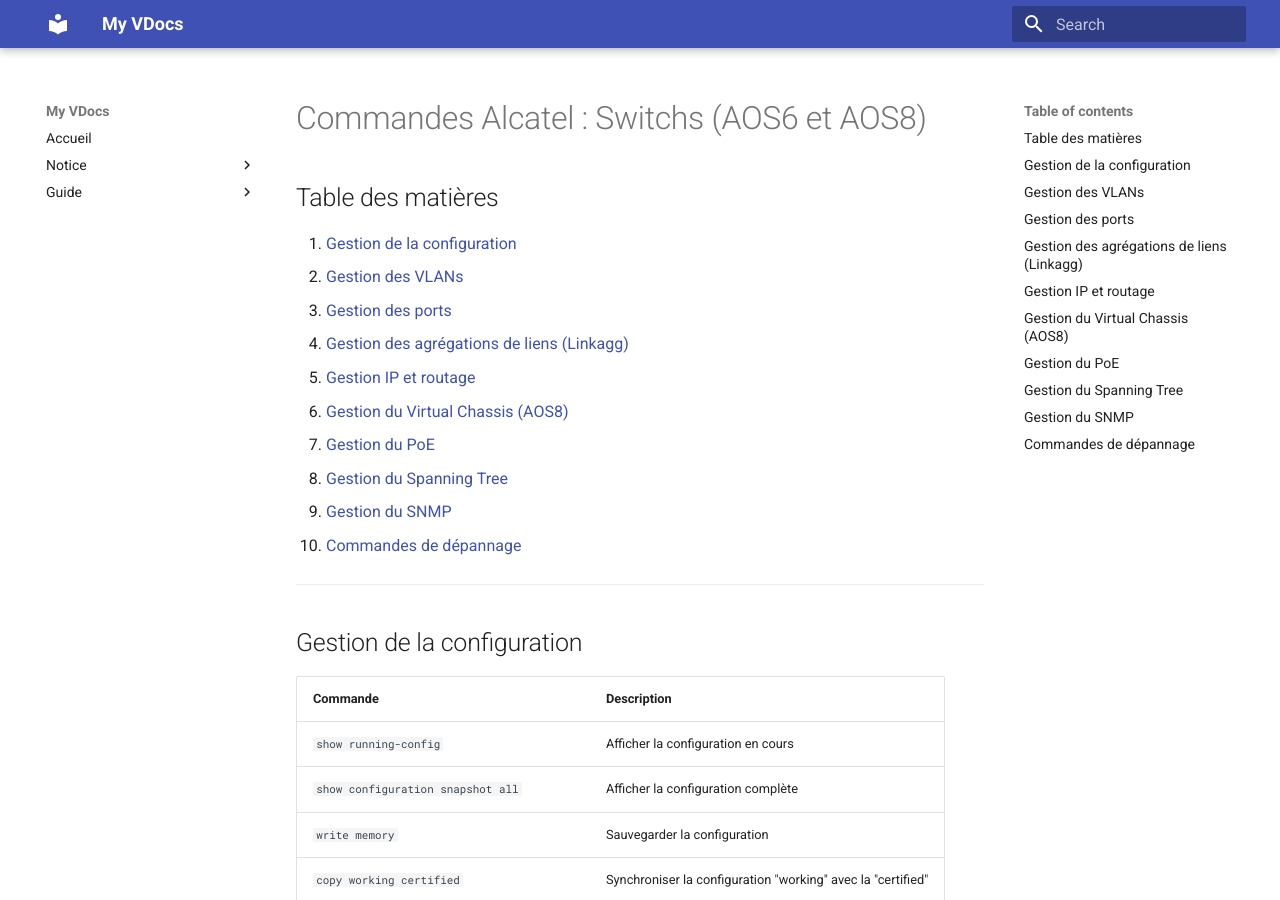
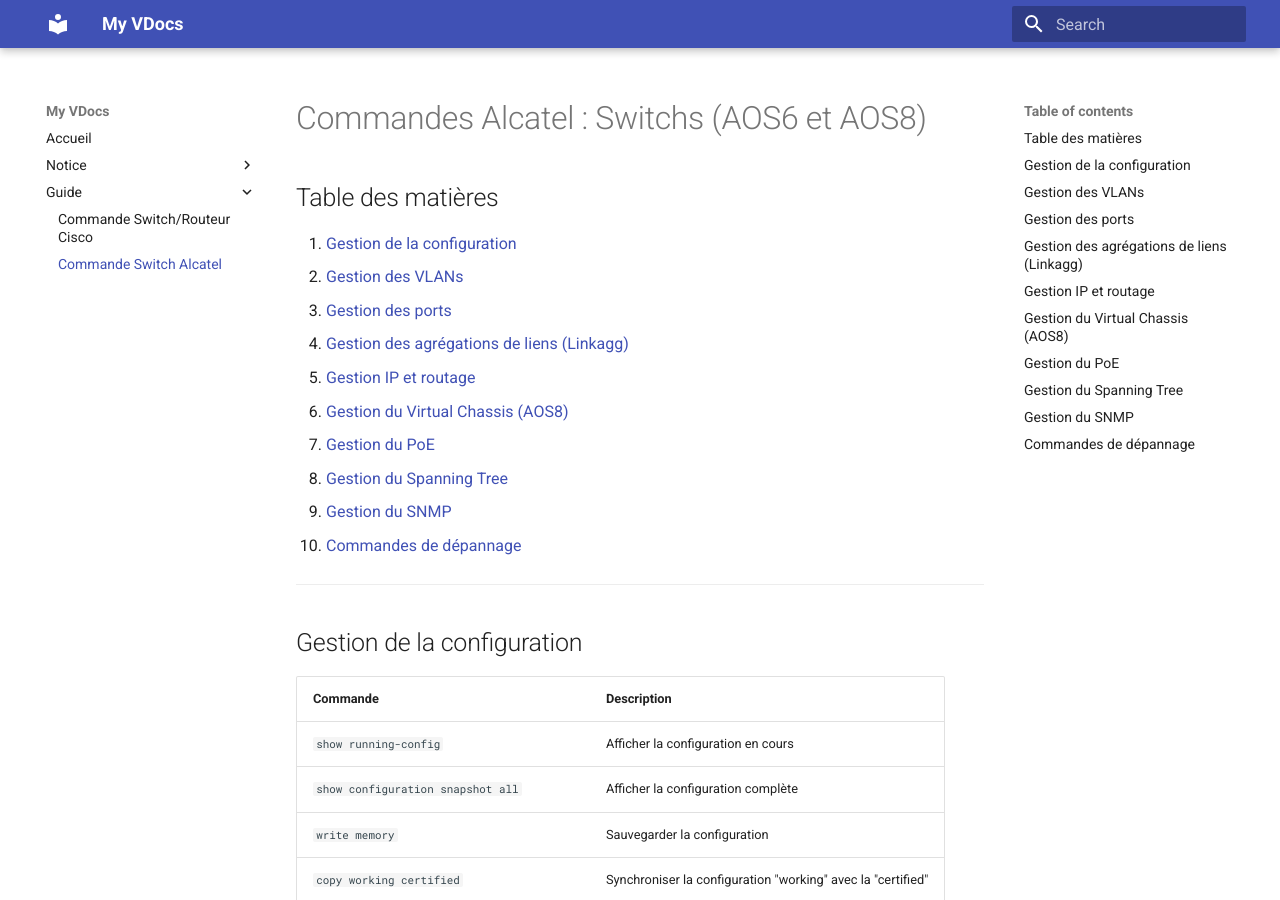
Before and after one commit to LogoViktor/My-VDocs, an MkDocs documentation site: the page built from docs/Guide/commandes_alcatel.md, in a window 1280 px wide and 900 px high. Built offline with MkDocs 1.6.1 and Material for MkDocs 9.7.7, drawn with Linux system fonts in a browser that asks for light colours; some of the changed lines change nothing that is shown.

Commit message:
Update mkdocs.yml

```diff
--- a/mkdocs.yml
+++ b/mkdocs.yml
@@ -23,4 +23,4 @@
           - GPO : Notice/Active Directory/AD_GPO.md
   - Guide :
       - Commande Switch/Routeur Cisco : Guide/commande_de_base_cisco.md
-      - Commande Switch Alcatel : Guide/commande_alcatel.md
+      - Commande Switch Alcatel : Guide/commandes_alcatel.md
```
